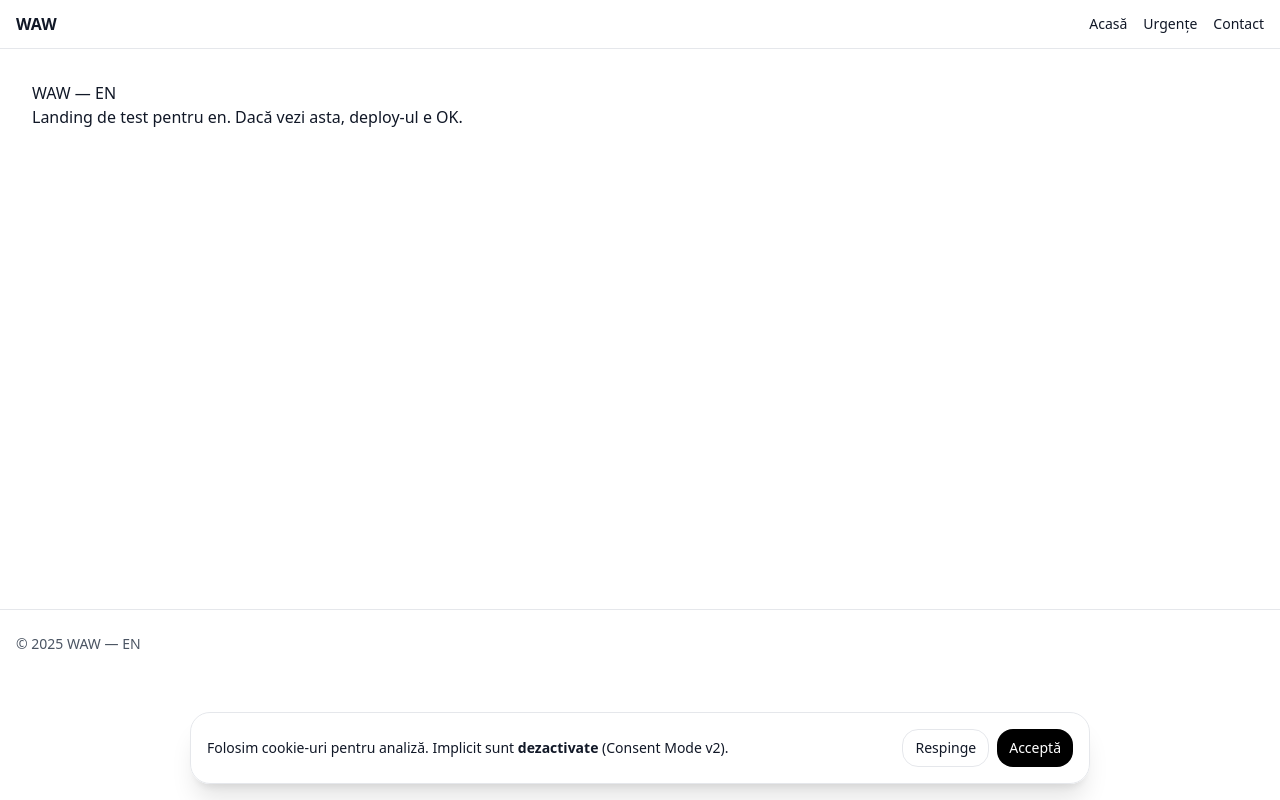
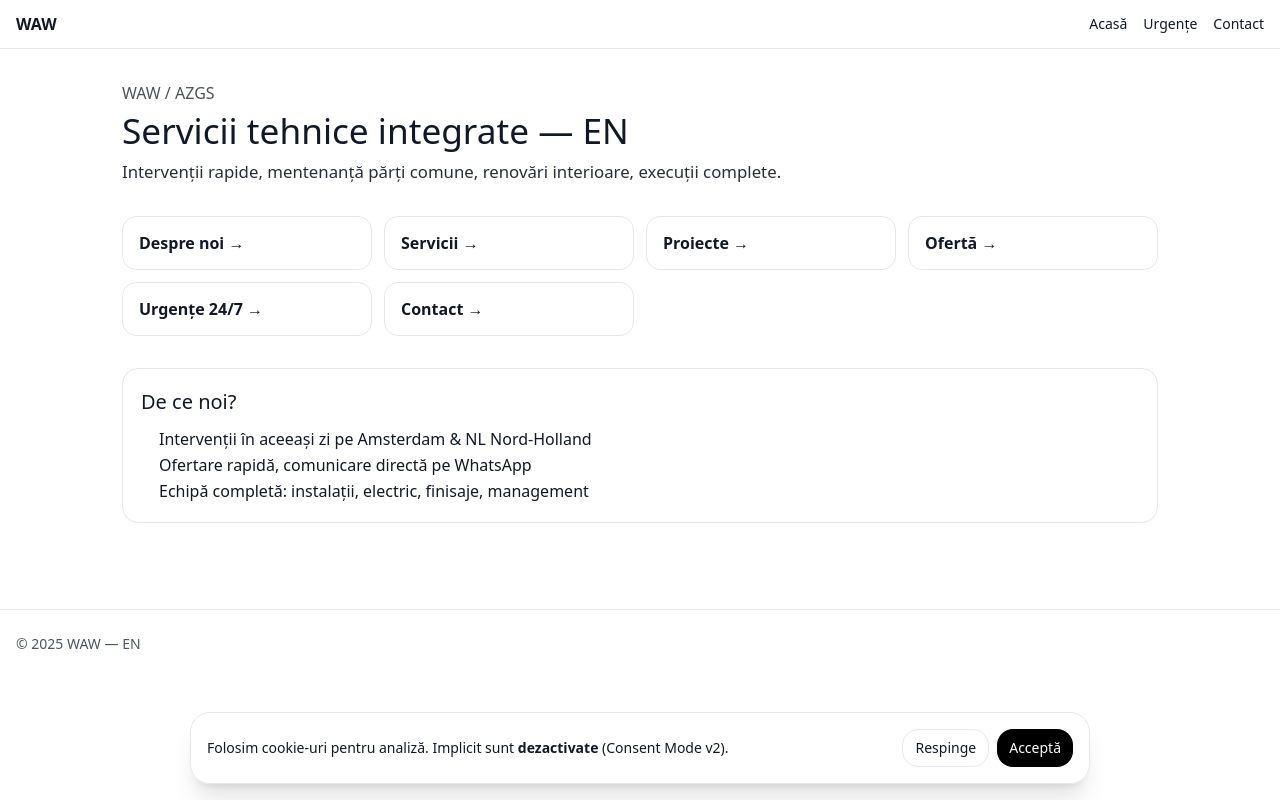
Before and after one commit to azgrandsolutions-netizen/waw-site, a Next.js app: page /en in a window 1280 px wide. Built offline with nearby package versions, Linux system fonts and the light colour scheme.

Commit message:
feat: pagina principală reală pentru /[locale]

```diff
--- a/src/app/[locale]/page.tsx
+++ b/src/app/[locale]/page.tsx
@@ -1,12 +1,91 @@
-// Pagină simplă ca să existe conținut pe /ro și să nu mai dea 404
+// src/app/[locale]/page.tsx
 type Props = { params: Promise<{ locale: string }> };
 
 export default async function LocaleHome(props: Props) {
   const { locale } = await props.params;
+
+  // Rute existente în proiectul tău (din arborele trimis)
+  const links = [
+    { href: `/${locale}/despre`, label: "Despre noi" },
+    { href: `/${locale}/servicii`, label: "Servicii" },
+    { href: `/${locale}/projecten`, label: "Proiecte" }, // există folderul "projecten"
+    { href: `/${locale}/oferta`, label: "Ofertă" },
+    { href: `/${locale}/urgente`, label: "Urgențe 24/7" },
+    { href: `/${locale}/contact`, label: "Contact" },
+  ];
+
   return (
-    <section style={{ padding: "2rem" }}>
-      <h1>WAW — {locale.toUpperCase()}</h1>
-      <p>Landing de test pentru {locale}. Dacă vezi asta, deploy-ul e OK.</p>
-    </section>
+    <main style={{ padding: "2rem", maxWidth: 1100, margin: "0 auto" }}>
+      <section style={{ marginBottom: "2rem" }}>
+        <p style={{ opacity: 0.75, margin: 0 }}>WAW / AZGS</p>
+        <h1
+          style={{
+            fontSize: "2.2rem",
+            lineHeight: 1.2,
+            margin: "0.25rem 0 0.5rem",
+          }}
+        >
+          Servicii tehnice integrate — {locale.toUpperCase()}
+        </h1>
+        <p style={{ fontSize: "1.05rem", opacity: 0.9 }}>
+          Intervenții rapide, mentenanță părți comune, renovări interioare,
+          execuții complete.
+        </p>
+      </section>
+
+      <nav
+        style={{
+          display: "grid",
+          gridTemplateColumns: "repeat(auto-fill, minmax(220px, 1fr))",
+          gap: "12px",
+          marginBottom: "2rem",
+        }}
+      >
+        {links.map((l) => (
+          <a
+            key={l.href}
+            href={l.href}
+            style={{
+              display: "block",
+              border: "1px solid #e5e7eb",
+              borderRadius: 14,
+              padding: "14px 16px",
+              textDecoration: "none",
+              fontWeight: 600,
+              transition: "box-shadow .2s, transform .2s",
+            }}
+            onMouseOver={(e) => {
+              (e.currentTarget as HTMLAnchorElement).style.boxShadow =
+                "0 8px 24px rgba(0,0,0,.08)";
+              (e.currentTarget as HTMLAnchorElement).style.transform =
+                "translateY(-1px)";
+            }}
+            onMouseOut={(e) => {
+              (e.currentTarget as HTMLAnchorElement).style.boxShadow = "none";
+              (e.currentTarget as HTMLAnchorElement).style.transform = "none";
+            }}
+          >
+            {l.label} →
+          </a>
+        ))}
+      </nav>
+
+      <section
+        style={{
+          border: "1px solid #e5e7eb",
+          borderRadius: 16,
+          padding: "18px 18px",
+        }}
+      >
+        <h2 style={{ marginTop: 0, marginBottom: 10, fontSize: "1.25rem" }}>
+          De ce noi?
+        </h2>
+        <ul style={{ margin: 0, paddingLeft: 18, lineHeight: 1.6 }}>
+          <li>Intervenții în aceeași zi pe Amsterdam & NL Nord-Holland</li>
+          <li>Ofertare rapidă, comunicare directă pe WhatsApp</li>
+          <li>Echipă completă: instalații, electric, finisaje, management</li>
+        </ul>
+      </section>
+    </main>
   );
 }
```
